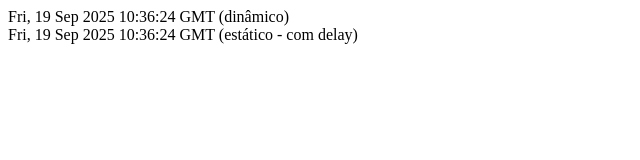
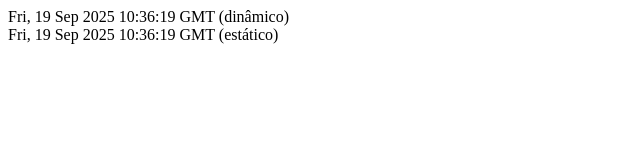
Before and after one commit to LucasE616/development-web, a Next.js app: page /tempo in a window 1280 px wide. Shown: the top 160 px of the page, without its empty margins (0-640 px from the left). Built offline with nearby package versions, Linux system fonts and the light colour scheme.

Commit message:
Adicionando revalidate

```diff
--- a/pages/tempo.js
+++ b/pages/tempo.js
@@ -6,26 +6,23 @@ function Tempo(props) {
    return (
       <div>
          <div>{dynamicDateString} (dinâmico)</div>
-         <div>{props.staticDateString} (estático - com delay)</div>
+         <div>{props.staticDateString} (estático)</div>
       </div>
    )
 }
 
 export async function getStaticProps() {
    console.log('> Passando pelo getStaticProps();');
-   console.log('> Simulando demora de 5 segundos...');
 
-   await delay(5000);
    const staticDate = new Date();
    const staticDateString = staticDate.toGMTString();
 
    return {
       props: {
          staticDateString
-      }
+      },
+      revalidate: 1
    }
 }
 
-const delay = ms => new Promise(resolve => setTimeout(resolve, ms));
-
 export default Tempo;
```
